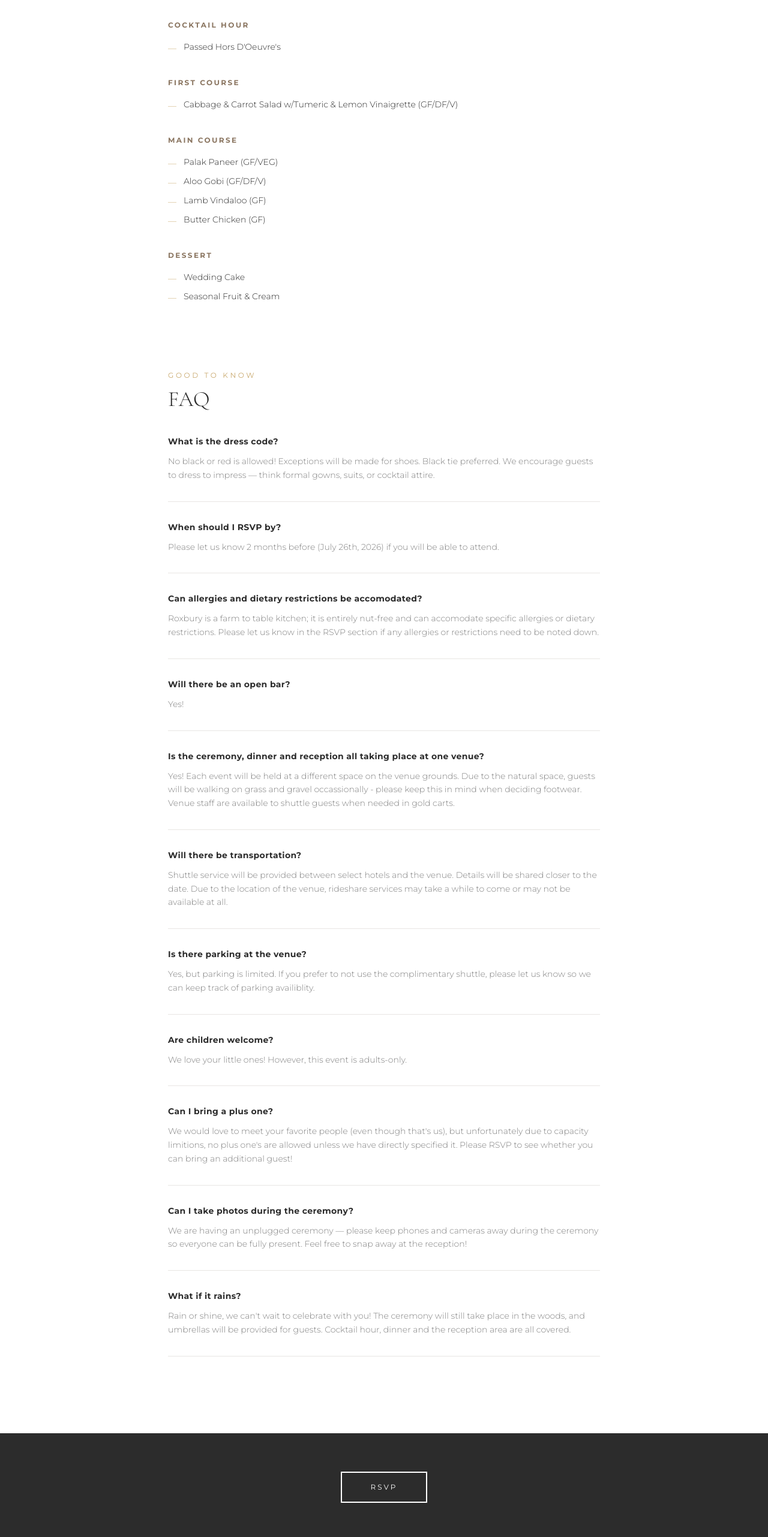
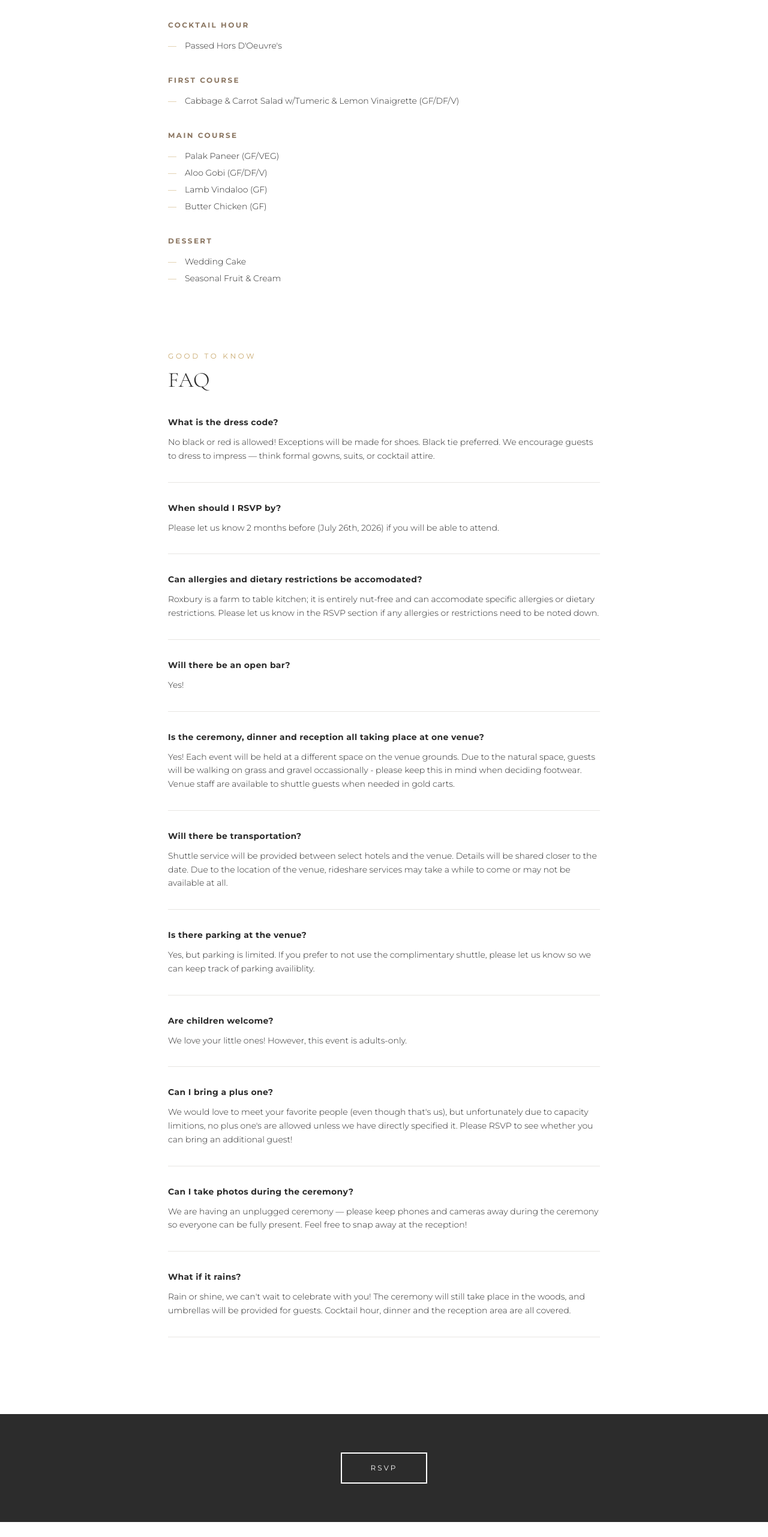
Before and after one commit to shellyisrani/shellysproject.github.io, a React (Vite) app: page /DayOfWedding in a window 1280 px wide. Shown: the part 1005-3568 px from the top of the page at 60% size. After the commit the page ends 3543 px from the top, so only its background shows below. Built offline with nearby package versions, Linux system fonts and the light colour scheme.

Commit message:
updating text and rsvp box

```diff
--- a/src/Layout.jsx
+++ b/src/Layout.jsx
@@ -103,8 +103,7 @@ export default function Layout({ children, currentPageName }) {
 
       {/* RSVP Box - Show on all pages except Home */}
       {!isHome && (
-        <div className="bg-[#2c2c2c] py-16">
-          <div className="flex justify-center">
+        <div className="flex justify-center py-16 bg-[#2c2c2c]">
           <Link
             to={createPageUrl("RSVP")}
             className="px-12 py-4 bg-[#2c2c2c] border-2 border-white text-white text-xs tracking-[0.25em] uppercase hover:bg-white hover:text-[#2c2c2c] transition-all duration-300"
@@ -113,7 +112,6 @@ export default function Layout({ children, currentPageName }) {
             RSVP
           </Link>
         </div>
-        </div>
       )}
     </div>
   );
--- a/src/pages/DayOfWedding.jsx
+++ b/src/pages/DayOfWedding.jsx
@@ -142,7 +142,7 @@ export default function DayOfWedding() {
                       className="text-[#2c2c2c] text-sm flex items-center gap-3"
                       style={{ fontFamily: "var(--font-sans)", fontWeight: 300 }}
                     >
-                      <span className="text-[#c9a96e] mt-1">—</span>
+                      <span className="text-[#c9a96e] w-4 shrink-0">—</span>
                       {item}
                     </li>
                   ))}
@@ -215,7 +215,7 @@ export default function DayOfWedding() {
                   {item.q}
                 </h3>
                 <p
-                  className="text-[#2c2c2c] opacity-60 text-sm leading-relaxed"
+                  className="text-[#2c2c2c] text-sm leading-relaxed"
                   style={{ fontFamily: "var(--font-sans)", fontWeight: 300 }}
                 >
                   {item.a}
```
Lines whose indentation alone changed are shown as unchanged.
